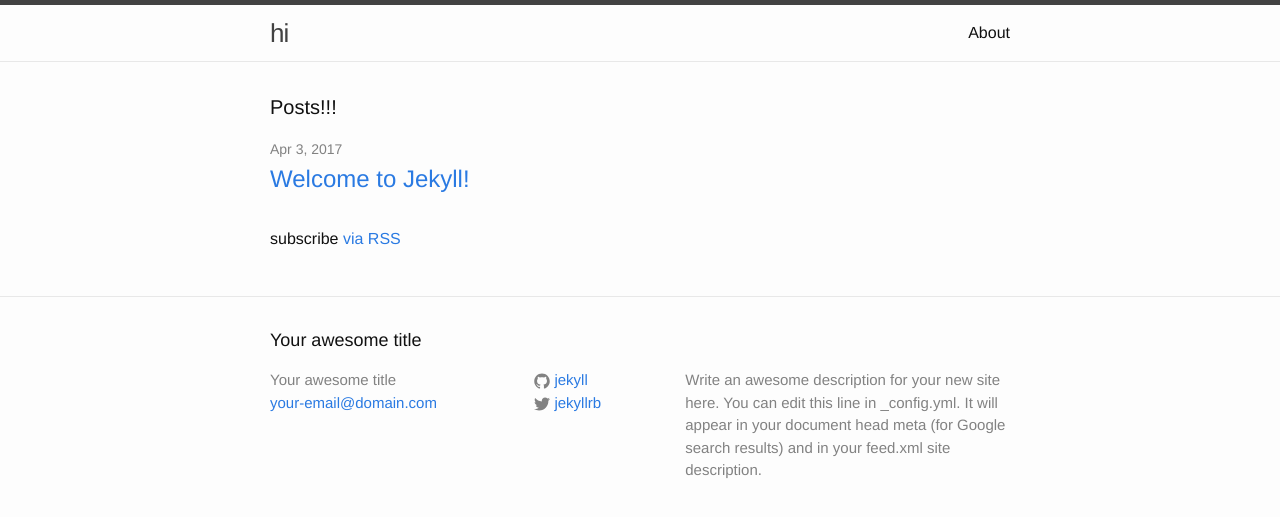
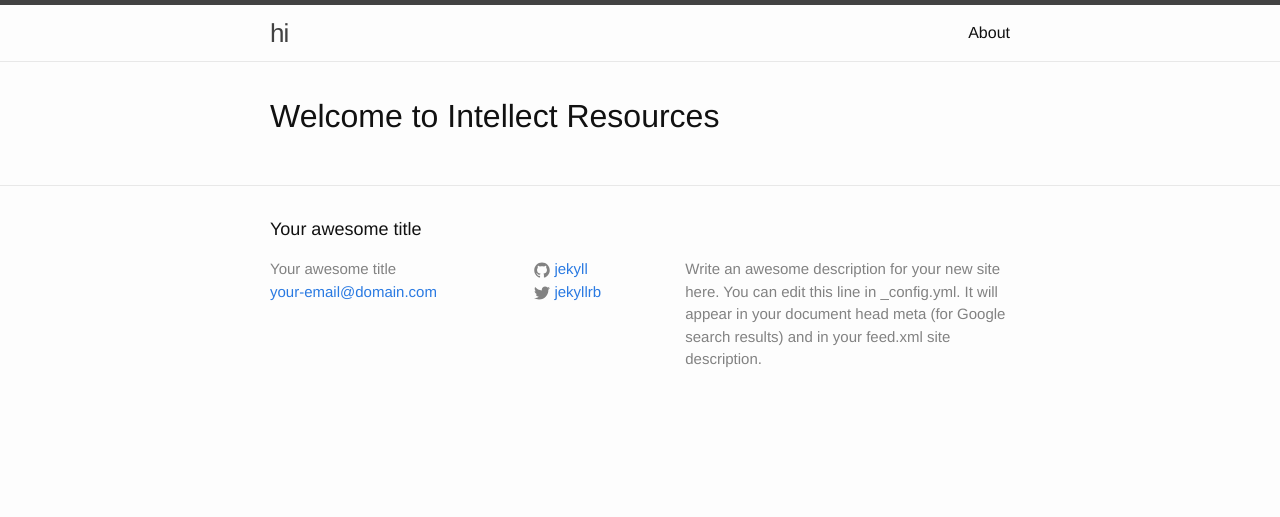
Before and after one commit to davidn333/davidnegus.github.io, a Jekyll site: the page built from index.html, in a window 1280 px wide. Shown: the top 517 px of the page. Built offline with Jekyll 4.4.1, drawn with Linux system fonts in a browser that asks for light colours.

Commit message:
Update index.html

```diff
--- a/index.html
+++ b/index.html
@@ -1,23 +1,10 @@
 ---
 layout: default
 ---
+<!DOCTYPE html>
+<html>
+  <head>
+      <h1>Welcome to Intellect Resources</h1>
 
-<div class="home">
-
-  <h1 class="page-heading">Posts!!!</h1>
-
-  <ul class="post-list">
-    {% for post in site.posts %}
-      <li>
-        <span class="post-meta">{{ post.date | date: "%b %-d, %Y" }}</span>
-
-        <h2>
-          <a class="post-link" href="{{ post.url | prepend: site.baseurl }}">{{ post.title }}</a>
-        </h2>
-      </li>
-    {% endfor %}
-  </ul>
-
-  <p class="rss-subscribe">subscribe <a href="{{ "/feed.xml" | prepend: site.baseurl }}">via RSS</a></p>
-
-</div>
+  </head>
+</html>
```
